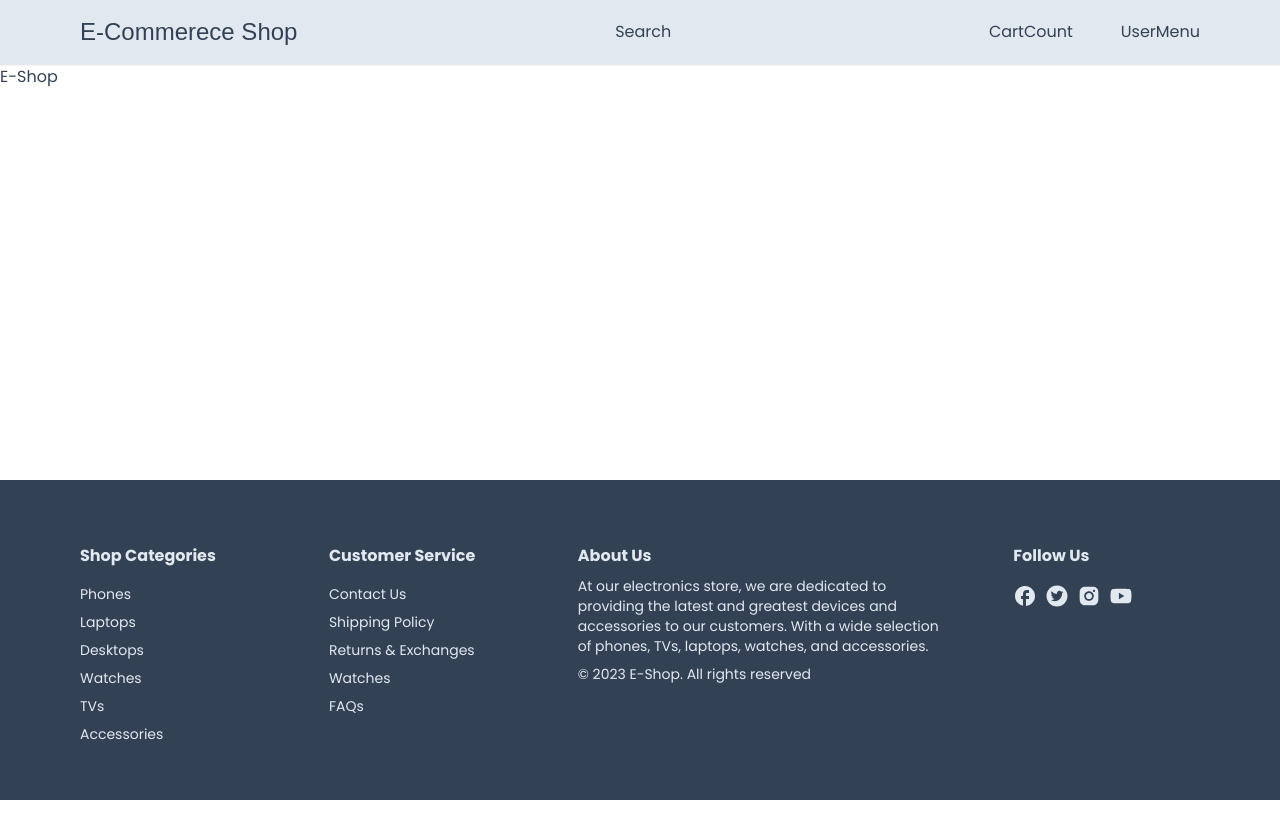
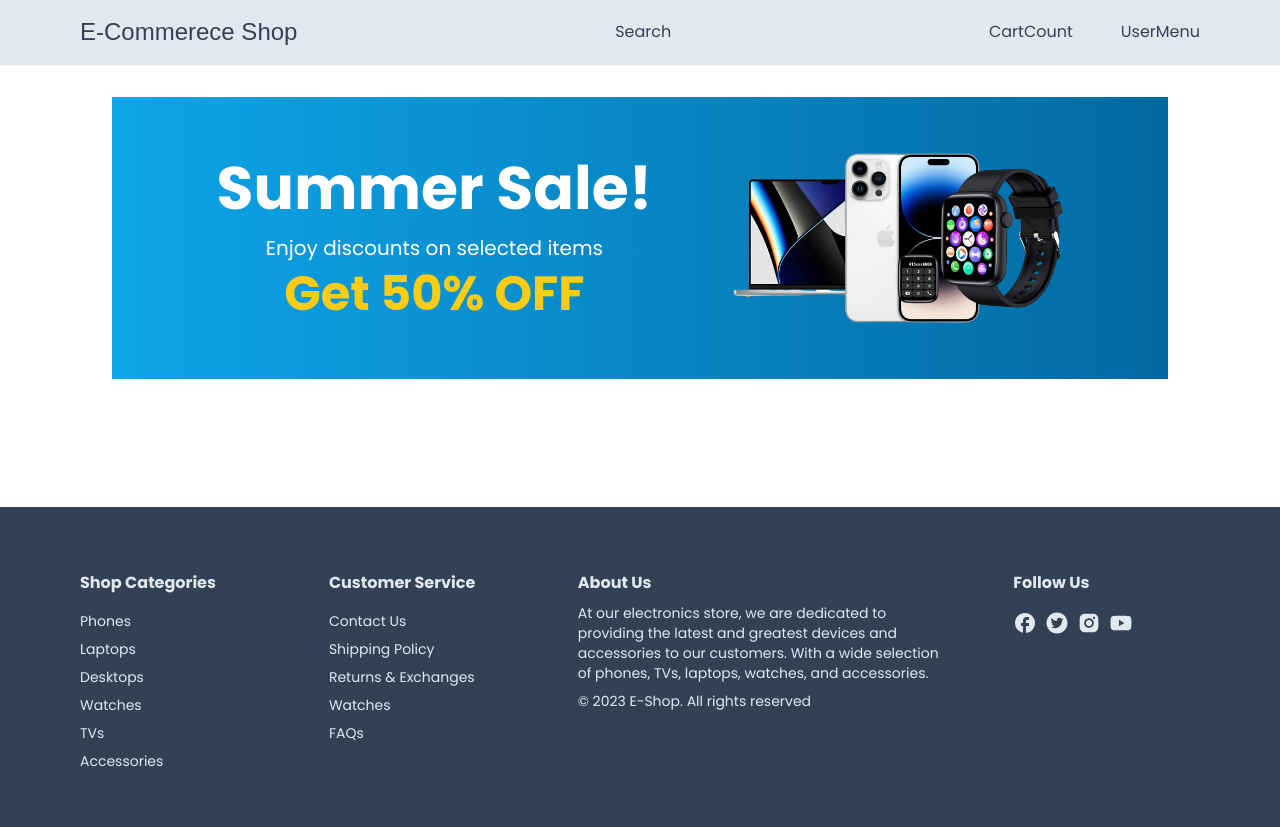
Before and after one commit to Alireza-hajizaki/Next13-E-Commerce, a Next.js app: page / in a window 1280 px wide. Before the commit the page ends 800 px from the top, so only its background shows below. Built offline with nearby package versions, Linux system fonts and the light colour scheme; a web font is replaced by a local one.

Commit message:
banner created

```diff
--- /dev/null
+++ b/app/components/nav/HomeBanner.tsx
@@ -0,0 +1,25 @@
+import Image from "next/image";
+
+const HomeBanner = () => {
+    return (
+        <div className="relative bg-gradient-to-r from-sky-500 to-sky-700 mb-8">
+           <div className="mx-auto px-8 py-12 flex flex-col gap-2 md:flex-row items-center justify-evenly">
+             <div className="mb-8 md:mb-0 text-center">
+                <h1 className="text-4xl md:text-6xl font-bold text-white mb-4">Summer Sale!</h1>
+                <p className="text-lg md:text-xl text-white mb-2">Enjoy discounts on selected items</p>
+                <p className="text-2xl md:text-5xl text-yellow-400 font-bold">Get 50% OFF</p>
+             </div>
+             <div className="w-1/3 relative aspect-video">
+                <Image
+                src="/banner-image.png"
+                fill
+                alt="Banner Image"
+                className="object-contain"
+                />
+             </div>
+           </div>
+        </div>
+     );
+}
+
+export default HomeBanner;
--- a/app/page.tsx
+++ b/app/page.tsx
@@ -1,5 +1,14 @@
+import Container from "./components/Container";
+import HomeBanner from "./components/nav/HomeBanner";
+
 export default function Home() {
   return (
-   <div>E-Shop</div>
+   <div className="p-8">
+    <Container>
+      <div>
+        <HomeBanner/>
+      </div>
+    </Container>
+   </div>
   )
 }
```
Also changed, not shown: app/components/footer/Footer.tsx (line endings or trailing spaces), app/components/footer/FooterList.tsx (line endings or trailing spaces), public/banner-image.png (added).
